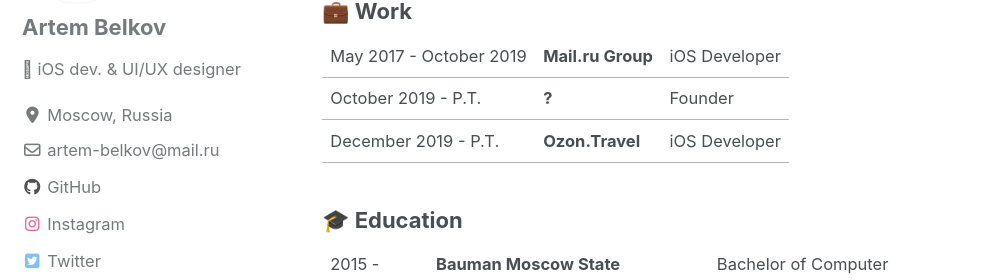
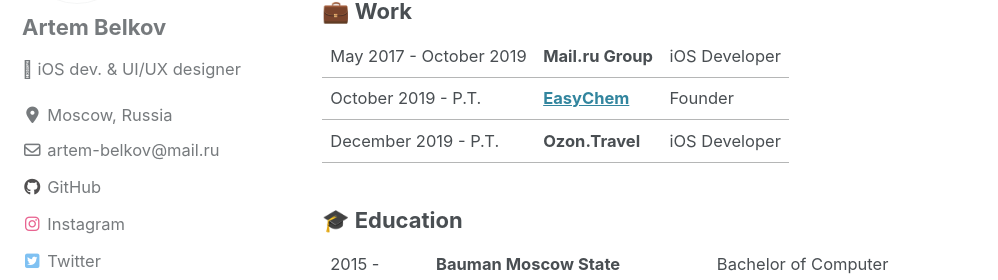
Before and after one commit to bestK1ngArthur/bestK1ngArthur.github.io, a Jekyll site: the page built from about.md, in a window 1280 px wide and 900 px high, scrolled down 1159 px. Shown: the part 172-452 px from the top of the window, without its empty margins (0-998 px from the left). Built offline with Jekyll 4.4.1, drawn with Linux system fonts in a browser that asks for light colours; cached includes are drawn as plain includes; nearby versions of some CDN libraries.

Commit message:
Update about

```diff
--- a/about.md
+++ b/about.md
@@ -41,7 +41,7 @@
 ### 💼 Work
 
 | May 2017 - October 2019 | **Mail.ru Group** | iOS Developer
-| October 2019 - P.T. | **?** | Founder
+| October 2019 - P.T. | **<a target="_blank" href="https://easychem.app">EasyChem</a>** | Founder
 | December 2019 - P.T. | **Ozon.Travel** | iOS Developer |
 
 ### 🎓 Education
```
